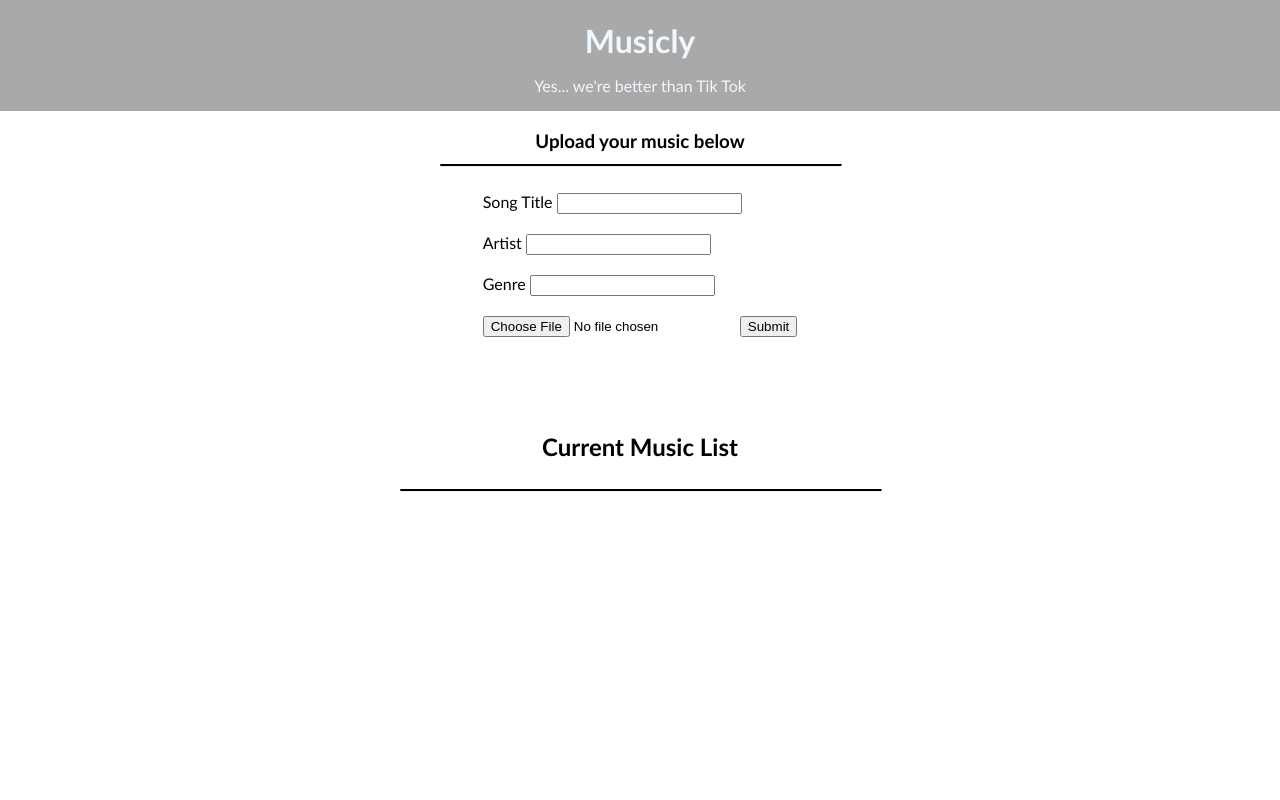
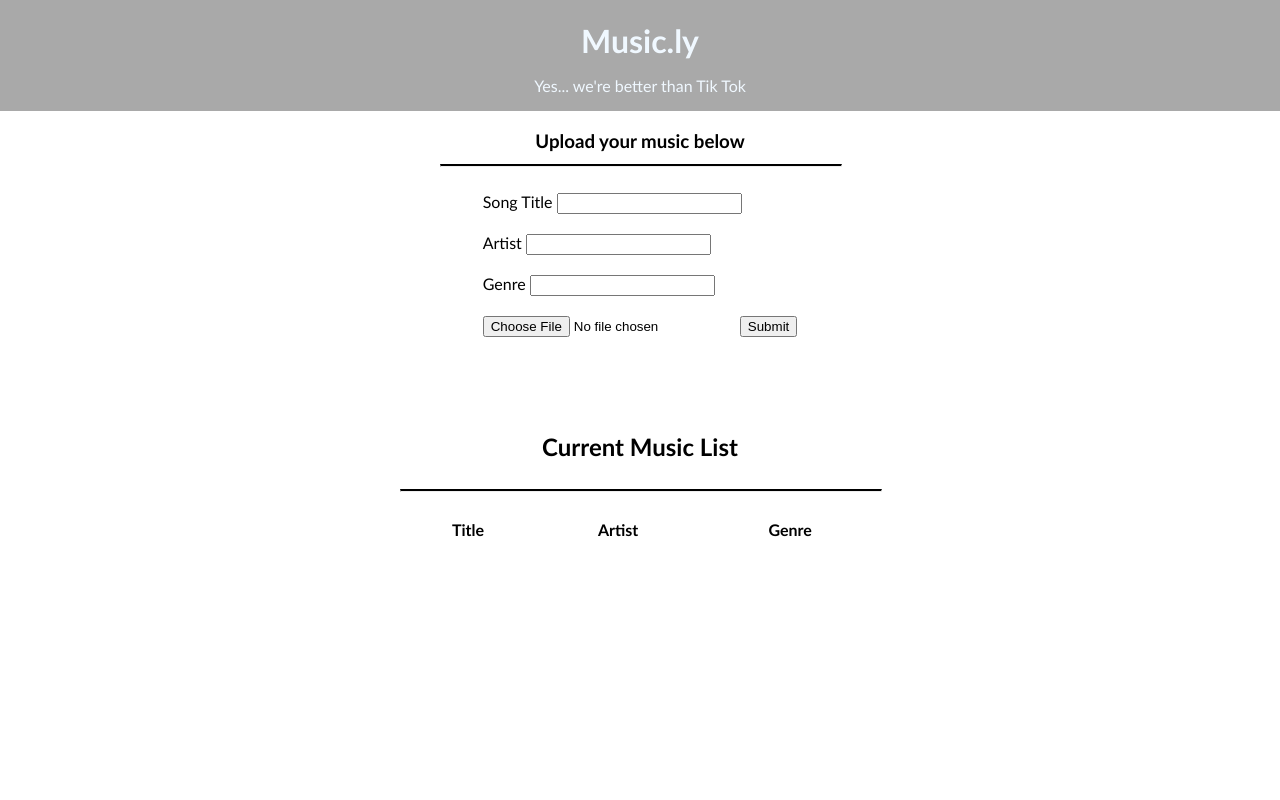
Before and after one commit to WistyDagel/Musicly, a website: page index.html in a window 1280 px wide. Drawn offline with Linux system fonts and the light colour scheme.

Commit message:
Started table content

```diff
--- a/index.html
+++ b/index.html
@@ -9,7 +9,7 @@
 <body>
     <div class="flexbox">
         <div class="header">
-            <h1>Musicly</h1>
+            <h1>Music.ly</h1>
             <p>Yes... we're better than Tik Tok</p>
         </div>
         <div class="formContent">
@@ -29,6 +29,13 @@
         <div class="musicList">
             <h2>Current Music List</h2>
             <hr/>
+            <table>
+                <tr>
+                    <th>Title</th>
+                    <th>Artist</th>
+                    <th>Genre</th>
+                </tr>
+            </table>
         </div>
     </div>
 </body>
```
